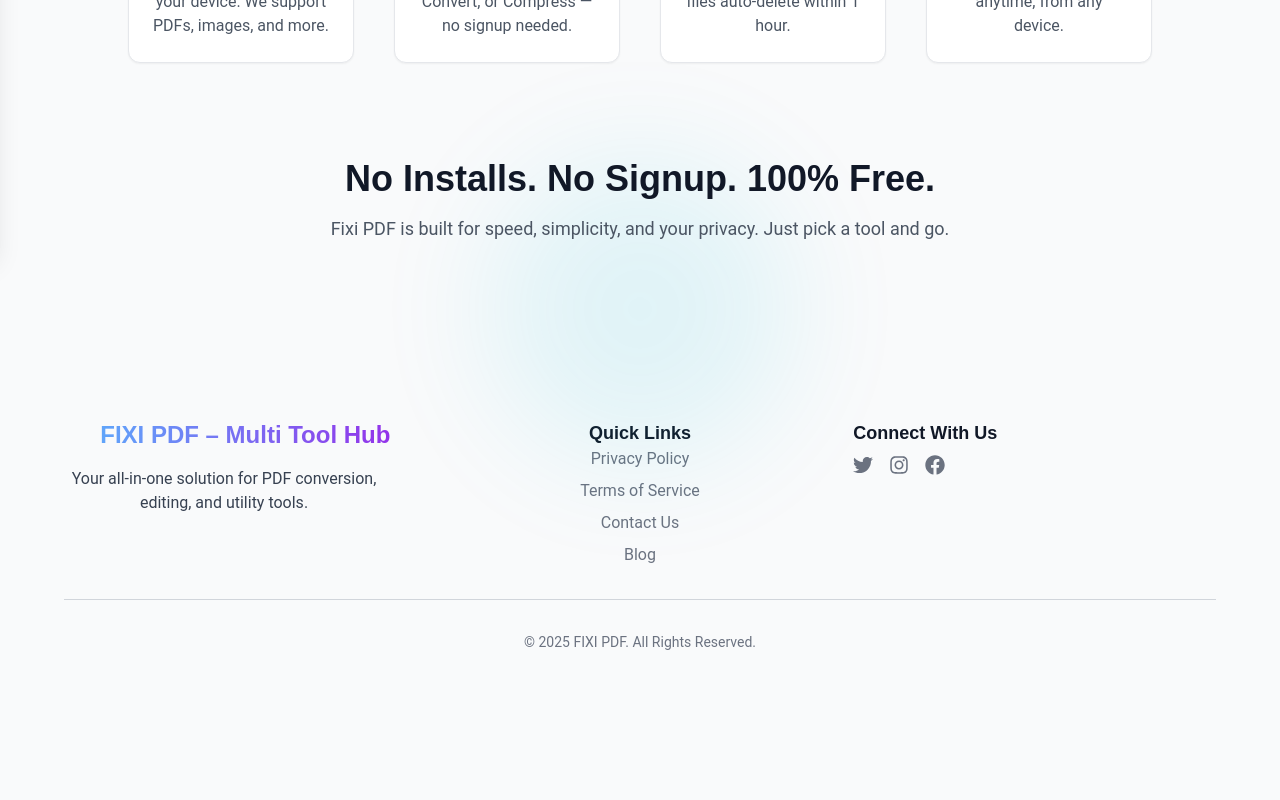
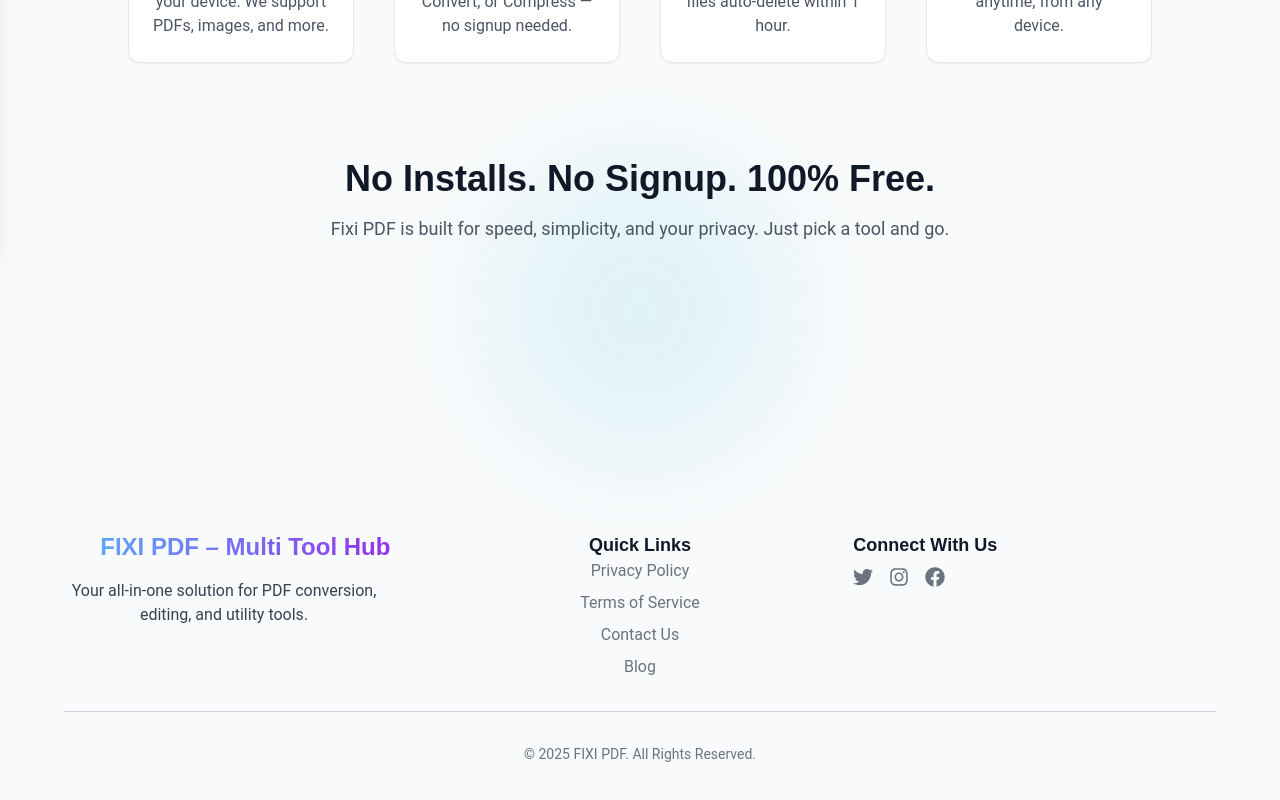
Before and after one commit to Ayan-Kashif/PDF-Tools, a React (Vite) app: page /how-it-works in a window 1280 px wide. Shown: the part 551-1351 px from the top of the page. Before the commit the page ends 1283 px from the top, so only its background shows below. Built offline with nearby package versions, Linux system fonts and the light colour scheme.

Commit message:
Update Footer.jsx

```diff
--- a/src/components/Footer.jsx
+++ b/src/components/Footer.jsx
@@ -21,7 +21,7 @@
   const brandText = isDark ? 'text-white' : 'text-gray-900';
 
   return (
-    <footer className={`${bgColor} ${textColor} py-12 px-4 sm:px-6 lg:px-8 transition-colors duration-300`}>
+    <footer className={`${bgColor} ${textColor} py-40 px-4 sm:px-6 lg:px-8 transition-colors duration-300`}>
       <div className="max-w-7xl mx-auto">
         {/* Main Footer Content */}
         <div className="grid grid-cols-1 md:grid-cols-3 gap-8 mb-8">
```
